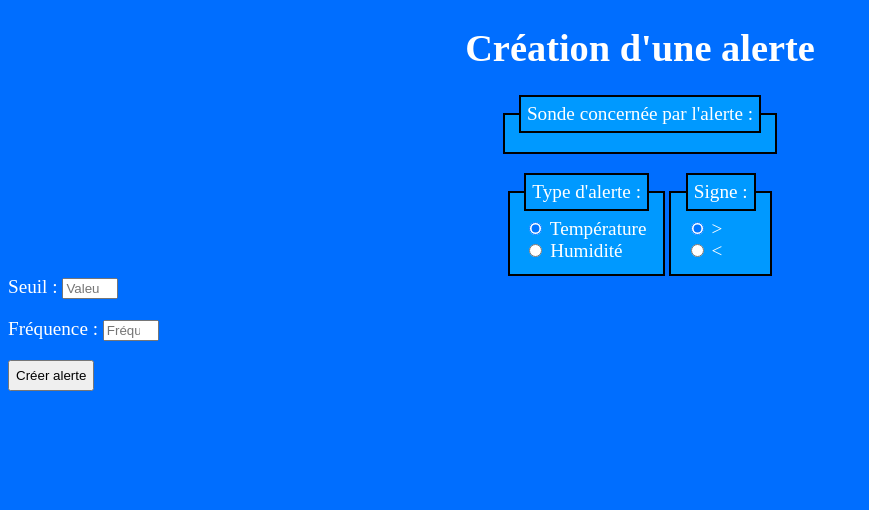
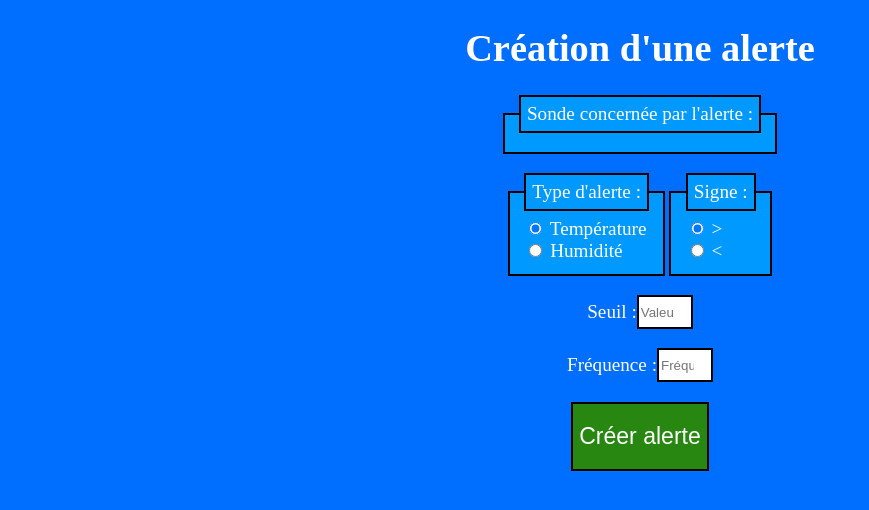
Before and after one commit to xenS14/API-RESTFUL, a Python web app: template vue/templates/param_alertes.html in a window 1280 px wide. Shown: the top 510 px of the page, without its empty margins (0-869 px from the left). Run offline with Jinja, Linux system fonts and the light colour scheme; the template is opened without the code that fills it, so the values that code supplies are empty.

Commit message:
Mise en forme de la page de création d'alertes + suppression de quelques bugs d'affichage dans la page d'accueil

```diff
--- a/modele/methodes_metiers.py
+++ b/modele/methodes_metiers.py
@@ -475,7 +475,7 @@ def recup_liste_alertes(connexion) -> list:
     return: Liste des alertes
     """
     cursor = connexion.cursor()
-    cursor.execute("SELECT * FROM alerte WHERE Utilisateur_idUtilisateur = 1")
+    cursor.execute("SELECT * FROM alerte WHERE Utilisateur_idUtilisateur = 1 ORDER BY Sonde_idSonde")
     records = cursor.fetchall()
     lesAlertes = []
     for record in records:
--- a/vue/static/css/param_alertes.css
+++ b/vue/static/css/param_alertes.css
@@ -5,7 +5,20 @@ body {
 }
 
 .btn {
-      height: 2.3em;
+ display: flex;
+ justify-content: center;
+}
+
+.btn-submit {
+  height: 3em;
+  width: 10;
+  background-color: rgb(40, 135, 17);
+  color: rgb(255, 255, 255);
+  display: flex;
+  justify-content: center;
+  font-size: 1.2em;
+  border: 2px solid;
+  border-color: black;
 }
 
 div {
@@ -41,3 +54,21 @@ body {
   display: flex;
   justify-content: center;
 }
+
+.div-seuil-freq {
+  display: flex;
+  justify-content: center;
+  align-items: center;
+}
+
+#freq {
+  height: 2.1em;
+  border: 2px solid;
+  border-color: black;
+}
+
+#seuil {
+  height: 2.1em;
+  border: 2px solid;
+  border-color: black;
+}
--- a/vue/static/js/homepage.js
+++ b/vue/static/js/homepage.js
@@ -62,7 +62,7 @@ function afficherHistorique(sonde, nbreleve) {
 
 function reinitialiserGraph() {
   let champ = document.getElementById('monChart')
-  champ.innerHTML = `<canvas id="myChart" width="400" height="300"></canvas>`
+  champ.innerHTML = `<canvas id="myChart" width="400" height="480"></canvas>`
 }
 
 
--- a/vue/templates/param_alertes.html
+++ b/vue/templates/param_alertes.html
@@ -43,15 +43,17 @@
                         <label for="inferieur"><</label>
                     </fieldset>
                 </div>
-                <label>Seuil : </label>
-                <input id="seuil" name="seuil" type="number" min="-6" max="99" placeholder="Valeur seuil" class="seuil" />
-            <p>
-                <label>Fréquence : </label>
+                <div class="div-seuil-freq">
+                    <label for="seuil">Seuil :</label>
+                    <input id="seuil" name="seuil" type="number" min="-6" max="99" placeholder="Valeur seuil" class="seuil" />
+                </div>
+                  <div class="div-seuil-freq">
+                <label for="freq">Fréquence :</label>
                 <input id="freq" name="freq" type="number" min="1" max="24" placeholder="Fréquence (heures)" class="seuil" />
-            </p>
-            <p>
-                <input class="btn" type="submit" value="Créer alerte"></input>
-            </p>
+                  </div>
+                  <div class="btn">
+                <input class="btn-submit" type="submit" value="Créer alerte"></input>
+              </div>
             </form>
         </div>
     </body>
```
Also changed, not shown: vue/static/css/homepage.css (+8 -7 lines), vue/templates/homepage.html (+5 -5 lines). Lines whose indentation alone changed are shown as unchanged.
